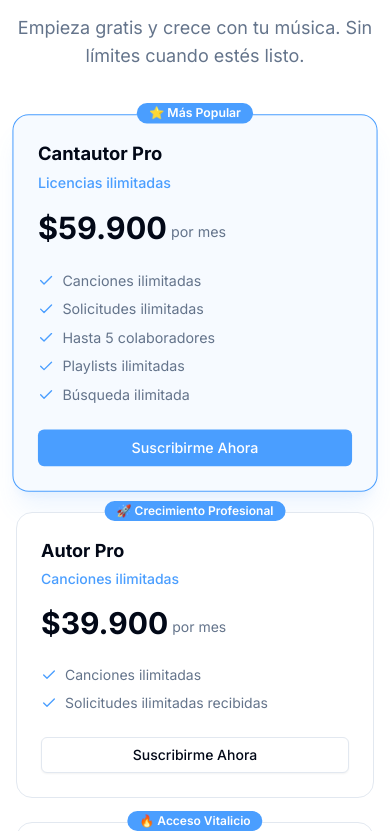
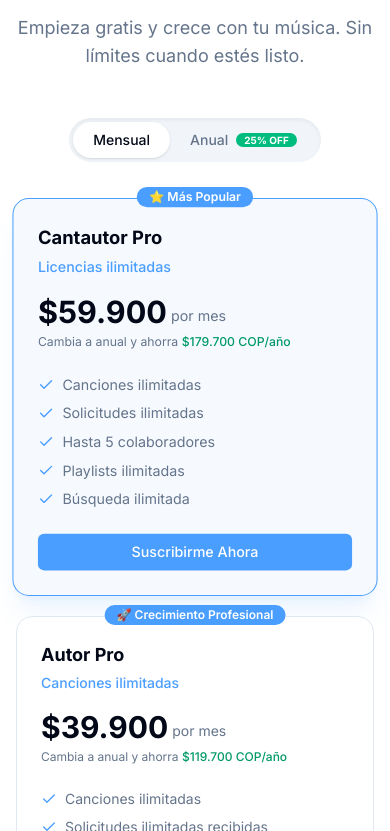
Before and after one commit to Sacorreal/musila-web-app, a Next.js app: page / in a window 390 px wide. Shown: the part 6313-7144 px from the top of the page. Built offline with nearby package versions, Linux system fonts and the light colour scheme; no server answers.

Commit message:
feat: implement annual pricing option and enhance plan card display

```diff
--- a/src/domains/landing/components/plan-card.tsx
+++ b/src/domains/landing/components/plan-card.tsx
@@ -12,18 +12,31 @@ interface PlanCardProps {
   plan: PlanData;
   convertedPrice?: string;
   showCurrencyNote?: boolean;
+  isAnnual?: boolean;
 }
 
-export function PlanCard({ plan, convertedPrice, showCurrencyNote }: PlanCardProps) {
+function fmt(n: number) {
+  return `$${n.toLocaleString('es-CO')} COP`;
+}
+
+export function PlanCard({ plan, convertedPrice, showCurrencyNote, isAnnual = false }: PlanCardProps) {
   const [isPending, startTransition] = useTransition();
 
+  const hasAnnual = !!plan.annualMonthlyPrice && !!plan.annualTotalPrice;
+  const showAnnual = isAnnual && hasAnnual;
+
+  const monthlyPrice  = plan.price;
+  const annualMonthly = plan.annualMonthlyPrice!;
+  const annualTotal   = plan.annualTotalPrice!;
+  const annualSaving  = monthlyPrice ? (monthlyPrice * 12) - annualTotal : 0;
+
   function handleProCta() {
+    const billingPeriod: 'monthly' | 'annual' = showAnnual ? 'annual' : 'monthly';
     startTransition(async () => {
       try {
-        const { initPoint, externalReference } = await createPaymentPreference(plan.role, 'pro');
+        const { initPoint, externalReference } = await createPaymentPreference(plan.role, 'pro', billingPeriod);
         sessionStorage.setItem('mp_pending_ref', externalReference);
         sessionStorage.setItem('mp_pending_role', plan.role);
-        // Abrir MP en nueva pestaña; esta ventana va directo a la pantalla de espera
         window.open(initPoint, '_blank', 'noopener');
         window.location.href = '/register/pro/pending';
       } catch (err) {
@@ -35,6 +48,7 @@ export function PlanCard({ plan, convertedPrice, showCurrencyNote }: PlanCardPro
   }
 
   const isPro = plan.plan === 'pro';
+  const isLifetime = plan.billing.includes('único');
 
   return (
     <div
@@ -47,18 +61,47 @@ export function PlanCard({ plan, convertedPrice, showCurrencyNote }: PlanCardPro
           : 'border-border/50 bg-card/50 hover:border-border',
       ].join(' ')}
     >
+      {/* Badge superior */}
       {plan.badge && (
         <span className="absolute -top-3 left-1/2 -translate-x-1/2 whitespace-nowrap rounded-full bg-primary px-3 py-0.5 text-xs font-semibold text-primary-foreground">
           {plan.badge}
         </span>
       )}
 
+      {/* Nombre y beneficio */}
       <div className="mb-4">
         <h3 className="text-lg font-bold text-foreground">{plan.name}</h3>
         <p className="mt-1 text-sm text-primary font-medium">{plan.mainBenefit}</p>
       </div>
 
+      {/* Precio */}
       <div className="mb-6">
+        {showAnnual ? (
+          <>
+            {/* Precio mensual equivalente anual */}
+            <div className="flex items-end gap-1">
+              <span className="text-3xl font-bold text-foreground">
+                {fmt(annualMonthly)}
+              </span>
+              <span className="mb-1 text-sm text-muted-foreground">/mes</span>
+            </div>
+
+            {/* Total anual y precio original tachado */}
+            <div className="mt-1.5 flex flex-wrap items-center gap-2">
+              <span className="text-sm text-muted-foreground line-through">
+                {fmt(monthlyPrice!)}/mes
+              </span>
+              <span className="rounded-full bg-emerald-500/15 px-2 py-0.5 text-xs font-semibold text-emerald-600 dark:text-emerald-400">
+                25% OFF
+              </span>
+            </div>
+
+            <p className="mt-1 text-xs text-muted-foreground">
+              {fmt(annualTotal)}/año · <span className="font-medium text-emerald-600 dark:text-emerald-400">Ahorras {fmt(annualSaving)} al año</span>
+            </p>
+          </>
+        ) : (
+          <>
             <div className="flex items-end gap-1">
               <span className="text-3xl font-bold text-foreground">
                 {convertedPrice ?? plan.priceLabel}
@@ -67,13 +110,22 @@ export function PlanCard({ plan, convertedPrice, showCurrencyNote }: PlanCardPro
                 <span className="mb-1 text-sm text-muted-foreground">{plan.billing}</span>
               )}
             </div>
-        {showCurrencyNote && !plan.billing.includes('pago') && (
+            {/* Hint de ahorro anual en modo mensual */}
+            {hasAnnual && !isLifetime && (
+              <p className="mt-1 text-xs text-muted-foreground">
+                Cambia a anual y ahorra <span className="font-medium text-emerald-600 dark:text-emerald-400">{fmt(annualSaving)}/año</span>
+              </p>
+            )}
+            {showCurrencyNote && !isLifetime && (
               <p className="mt-1 text-xs text-muted-foreground">
                 Precio estimado. El cobro se realiza en COP.
               </p>
             )}
+          </>
+        )}
       </div>
 
+      {/* Features */}
       <ul className="mb-6 flex-1 space-y-2">
         {plan.features.map((f) => (
           <li key={f.label} className="flex items-start gap-2 text-sm text-muted-foreground">
@@ -83,6 +135,7 @@ export function PlanCard({ plan, convertedPrice, showCurrencyNote }: PlanCardPro
         ))}
       </ul>
 
+      {/* CTA */}
       {isPro ? (
         <Button
           className="w-full"
--- /dev/null
+++ b/src/domains/landing/components/pricing-cards.tsx
@@ -0,0 +1,94 @@
+'use client';
+
+import { useState } from 'react';
+import { cn } from '@/src/shared/libs/cn';
+import type { CurrencyInfo } from '../../payments/currency.actions';
+import { convertPrice } from '../../payments/currency.utils';
+import { FREE_PLANS, PRO_PLANS } from '../constants/plans';
+import { PlanCard } from './plan-card';
+
+interface PricingCardsProps {
+  currencyInfo: CurrencyInfo;
+  showCurrencyNote: boolean;
+}
+
+export function PricingCards({ currencyInfo, showCurrencyNote }: PricingCardsProps) {
+  const [isAnnual, setIsAnnual] = useState(false);
+
+  return (
+    <>
+      {/* Toggle mensual / anual */}
+      <div className="flex justify-center mb-10">
+        <div className="relative inline-flex items-center rounded-full bg-muted p-1 text-sm font-medium shadow-inner">
+          <button
+            onClick={() => setIsAnnual(false)}
+            className={cn(
+              'relative z-10 rounded-full px-5 py-2 transition-all duration-200',
+              !isAnnual
+                ? 'bg-background text-foreground shadow'
+                : 'text-muted-foreground hover:text-foreground',
+            )}
+            aria-pressed={!isAnnual}
+          >
+            Mensual
+          </button>
+          <button
+            onClick={() => setIsAnnual(true)}
+            className={cn(
+              'relative z-10 flex items-center gap-2 rounded-full px-5 py-2 transition-all duration-200',
+              isAnnual
+                ? 'bg-background text-foreground shadow'
+                : 'text-muted-foreground hover:text-foreground',
+            )}
+            aria-pressed={isAnnual}
+          >
+            Anual
+            <span className="rounded-full bg-emerald-500 px-2 py-0.5 text-[10px] font-bold text-white leading-none">
+              25% OFF
+            </span>
+          </button>
+        </div>
+      </div>
+
+      {/* Tarjetas Pro */}
+      <div className="grid gap-6 sm:grid-cols-2 lg:grid-cols-3">
+        {PRO_PLANS.map((plan) => (
+          <PlanCard
+            key={`${plan.role}-${plan.plan}`}
+            plan={plan}
+            convertedPrice={
+              plan.price !== null
+                ? convertPrice(plan.price, currencyInfo)
+                : undefined
+            }
+            showCurrencyNote={showCurrencyNote}
+            isAnnual={isAnnual}
+          />
+        ))}
+      </div>
+
+      {/* Planes Free colapsados */}
+      <details className="mt-12 group">
+        <summary className="cursor-pointer list-none text-center text-sm text-muted-foreground hover:text-foreground transition-colors select-none">
+          <span className="inline-flex items-center gap-1">
+            Ver planes gratuitos
+            <svg
+              className="h-4 w-4 transition-transform group-open:rotate-180"
+              fill="none"
+              stroke="currentColor"
+              viewBox="0 0 24 24"
+              aria-hidden="true"
+            >
+              <path strokeLinecap="round" strokeLinejoin="round" strokeWidth={2} d="M19 9l-7 7-7-7" />
+            </svg>
+          </span>
+        </summary>
+        <div className="mt-6 grid gap-6 sm:grid-cols-2 lg:grid-cols-3">
+          {FREE_PLANS.map((plan) => (
+            <PlanCard key={`${plan.role}-${plan.plan}`} plan={plan} />
+          ))}
+        </div>
+      </details>
+    </>
+  );
+}
--- a/src/domains/landing/components/pricing-section.tsx
+++ b/src/domains/landing/components/pricing-section.tsx
@@ -1,7 +1,5 @@
 import type { CurrencyInfo } from '../../payments/currency.actions';
-import { convertPrice } from '../../payments/currency.utils';
-import { FREE_PLANS, PRO_PLANS } from '../constants/plans';
-import { PlanCard } from './plan-card';
+import { PricingCards } from './pricing-cards';
 import { PlanComparator } from './plan-comparator';
 
 function TrustBadges({ isMonthly }: { isMonthly?: boolean }) {
@@ -36,46 +34,9 @@ export function PricingSection({ currencyInfo }: PricingSectionProps) {
           </p>
         </div>
 
-        {/* Tarjetas Pro */}
-        <div className="grid gap-6 sm:grid-cols-2 lg:grid-cols-3">
-          {PRO_PLANS.map((plan) => (
-            <PlanCard
-              key={`${plan.role}-${plan.plan}`}
-              plan={plan}
-              convertedPrice={
-                plan.price !== null
-                  ? convertPrice(plan.price, currencyInfo)
-                  : undefined
-              }
-              showCurrencyNote={showCurrencyNote}
-            />
-          ))}
-        </div>
+        <PricingCards currencyInfo={currencyInfo} showCurrencyNote={showCurrencyNote} />
 
         <TrustBadges isMonthly />
-
-        {/* Planes Free colapsados */}
-        <details className="mt-12 group">
-          <summary className="cursor-pointer list-none text-center text-sm text-muted-foreground hover:text-foreground transition-colors select-none">
-            <span className="inline-flex items-center gap-1">
-              Ver planes gratuitos
-              <svg
-                className="h-4 w-4 transition-transform group-open:rotate-180"
-                fill="none"
-                stroke="currentColor"
-                viewBox="0 0 24 24"
-                aria-hidden="true"
-              >
-                <path strokeLinecap="round" strokeLinejoin="round" strokeWidth={2} d="M19 9l-7 7-7-7" />
-              </svg>
-            </span>
-          </summary>
-          <div className="mt-6 grid gap-6 sm:grid-cols-2 lg:grid-cols-3">
-            {FREE_PLANS.map((plan) => (
-              <PlanCard key={`${plan.role}-${plan.plan}`} plan={plan} />
-            ))}
-          </div>
-        </details>
 
         {/* Comparador */}
         <PlanComparator />
--- a/src/domains/payments/payments.actions.ts
+++ b/src/domains/payments/payments.actions.ts
@@ -6,11 +6,12 @@ import type { PaymentPreference, PaymentRole, PaymentStatus } from './payments.t
 export async function createPaymentPreference(
   role: PaymentRole,
   plan: 'pro',
+  billingPeriod: 'monthly' | 'annual' = 'monthly',
 ): Promise<PaymentPreference> {
   const res = await fetch(apiURLs.payments.createPreference, {
     method: 'POST',
     headers: { 'Content-Type': 'application/json' },
-    body: JSON.stringify({ role, plan }),
+    body: JSON.stringify({ role, plan, billingPeriod }),
     cache: 'no-store',
   });
 
```
Also changed, not shown: src/domains/landing/constants/plans.ts (+8 -0 lines). Lines whose indentation alone changed are shown as unchanged.
